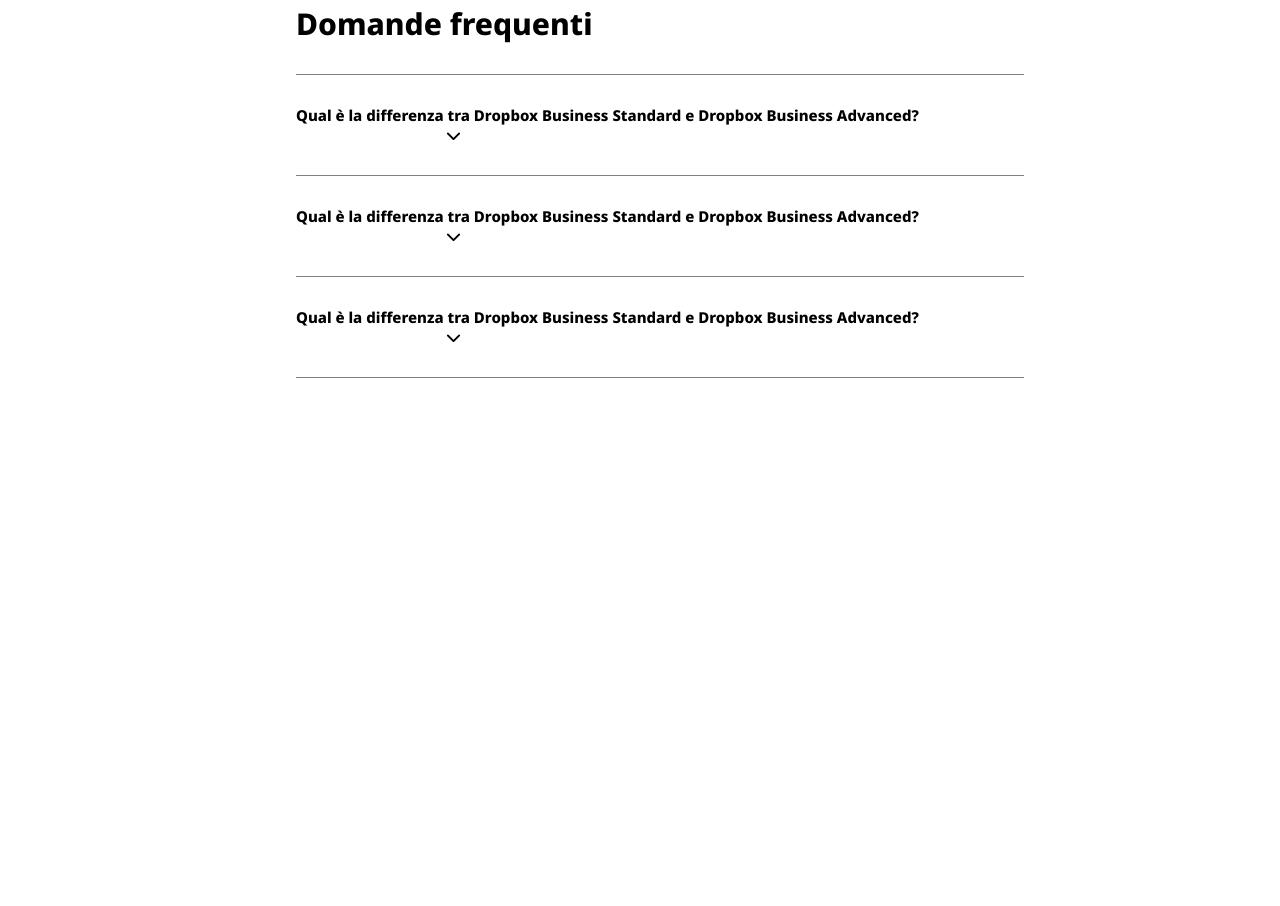
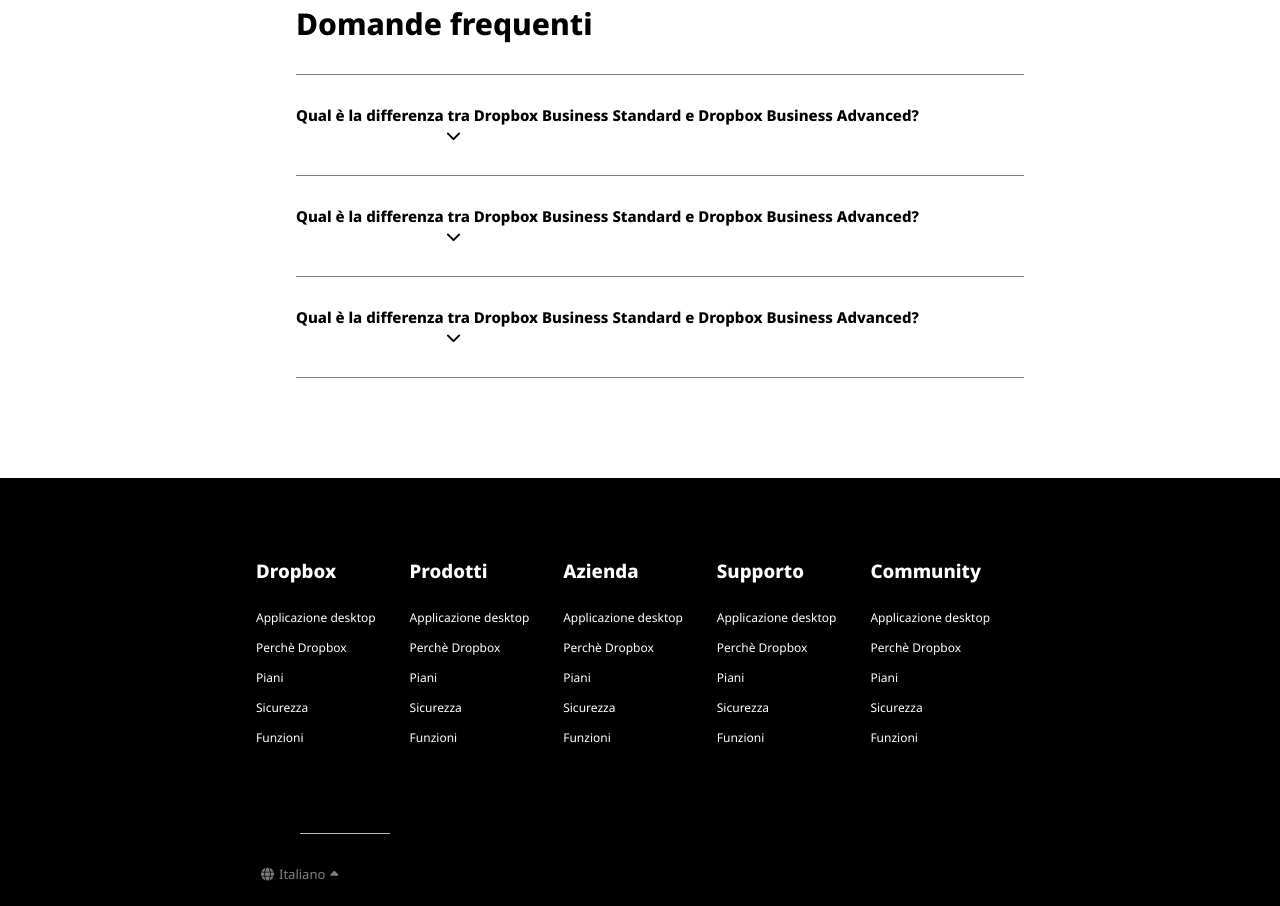
Before and after one commit to Ale-1407/htmlcss-dropbox, a plain HTML site: page index.html in a window 1280 px wide. Shown: the part 5645-6551 px from the top of the page. Before the commit the page ends 6123 px from the top, so only its background shows below. Drawn offline with Linux system fonts and the light colour scheme.

Commit message:
completato footer

```diff
--- a/assets/css/style.css
+++ b/assets/css/style.css
@@ -473,3 +473,56 @@ a:hover{
 .fa-chevron-down{
     padding-left: 150px;
 }
+
+/* FOOTER */
+
+footer{
+    width: 100%;
+    height: auto;
+    margin: auto;
+    background-color: black;
+}
+.container10{
+    width: 60%;
+    margin: auto;
+    padding-top: 80px;
+    padding-bottom: 80px;
+}
+
+.col-footer{
+    color: white;
+    width: 20%;
+}
+
+.col-footer h3{
+    padding-bottom: 20px;
+}
+
+.col-footer p{
+    font-size: 12px;
+    line-height: 30px;
+}
+
+.border-grey3{
+    width: 7%;
+    margin-left: 300px;
+    background-color: rgb(189, 186, 186);
+    height: 0.5px;
+}
+
+.lingua{
+    width: 60%;
+    margin: auto;
+    color: grey;
+    font-size: 13px;
+    padding-top: 30px;
+    padding-bottom: 20px;
+}
+
+.fa-globe{
+    padding: 5px;
+}
+
+.fa-caret-up{
+    padding: 5px;
+}
--- a/index.html
+++ b/index.html
@@ -335,15 +335,71 @@
 
            <div class="lista-domande">
             <ul>
-                <li><strong>Qual è la differenza tra Dropbox Business Standard e Dropbox Business Advanced?</strong> <i class="fa-solid fa-chevron-down"></i></li>
-                <li><strong>Qual è la differenza tra Dropbox Business Standard e Dropbox Business Advanced?</strong>  <i class="fa-solid fa-chevron-down"></i></li>
-                <li id="bord-bott"><strong>Qual è la differenza tra Dropbox Business Standard e Dropbox Business Advanced?</strong>  <i class="fa-solid fa-chevron-down"></i></li>
+                <li>
+                    <strong>Qual è la differenza tra Dropbox Business Standard e Dropbox Business Advanced?</strong>
+                    <i class="fa-solid fa-chevron-down"></i>
+                </li>
+                <li>
+                    <strong>Qual è la differenza tra Dropbox Business Standard e Dropbox Business Advanced?</strong>
+                    <i class="fa-solid fa-chevron-down"></i>
+                </li>
+                <li id="bord-bott">
+                    <strong>Qual è la differenza tra Dropbox Business Standard e Dropbox Business Advanced?</strong>
+                    <i class="fa-solid fa-chevron-down"></i>
+                </li>
             </ul>
            </div>
         </div>
 
         <footer>
+            <div class="container10 flex space-bet">
+                <div class="col-footer">
+                    <h3>Dropbox</h3>
+                    <p>Applicazione desktop</p>
+                    <p>Perchè Dropbox</p>
+                    <p>Piani</p>
+                    <p>Sicurezza</p>
+                    <p>Funzioni</p>
+                </div>
+                <div class="col-footer">
+                    <h3>Prodotti</h3>
+                    <p>Applicazione desktop</p>
+                    <p>Perchè Dropbox</p>
+                    <p>Piani</p>
+                    <p>Sicurezza</p>
+                    <p>Funzioni</p>
+                </div>
+                <div class="col-footer">
+                    <h3>Azienda</h3>
+                    <p>Applicazione desktop</p>
+                    <p>Perchè Dropbox</p>
+                    <p>Piani</p>
+                    <p>Sicurezza</p>
+                    <p>Funzioni</p>
+                </div>
+                <div class="col-footer">
+                    <h3>Supporto</h3>
+                    <p>Applicazione desktop</p>
+                    <p>Perchè Dropbox</p>
+                    <p>Piani</p>
+                    <p>Sicurezza</p>
+                    <p>Funzioni</p>
+                </div>
+                <div class="col-footer">
+                    <h3>Community</h3>
+                    <p>Applicazione desktop</p>
+                    <p>Perchè Dropbox</p>
+                    <p>Piani</p>
+                    <p>Sicurezza</p>
+                    <p>Funzioni</p>
+                </div>
+            </div>
 
+            <div class="border-grey3"></div>
+
+            <div class="lingua">
+                <i class="fa fa-globe"></i><span>Italiano</span><i class="fa fa-caret-up"></i>
+            </div>
         </footer>
 
 
```
